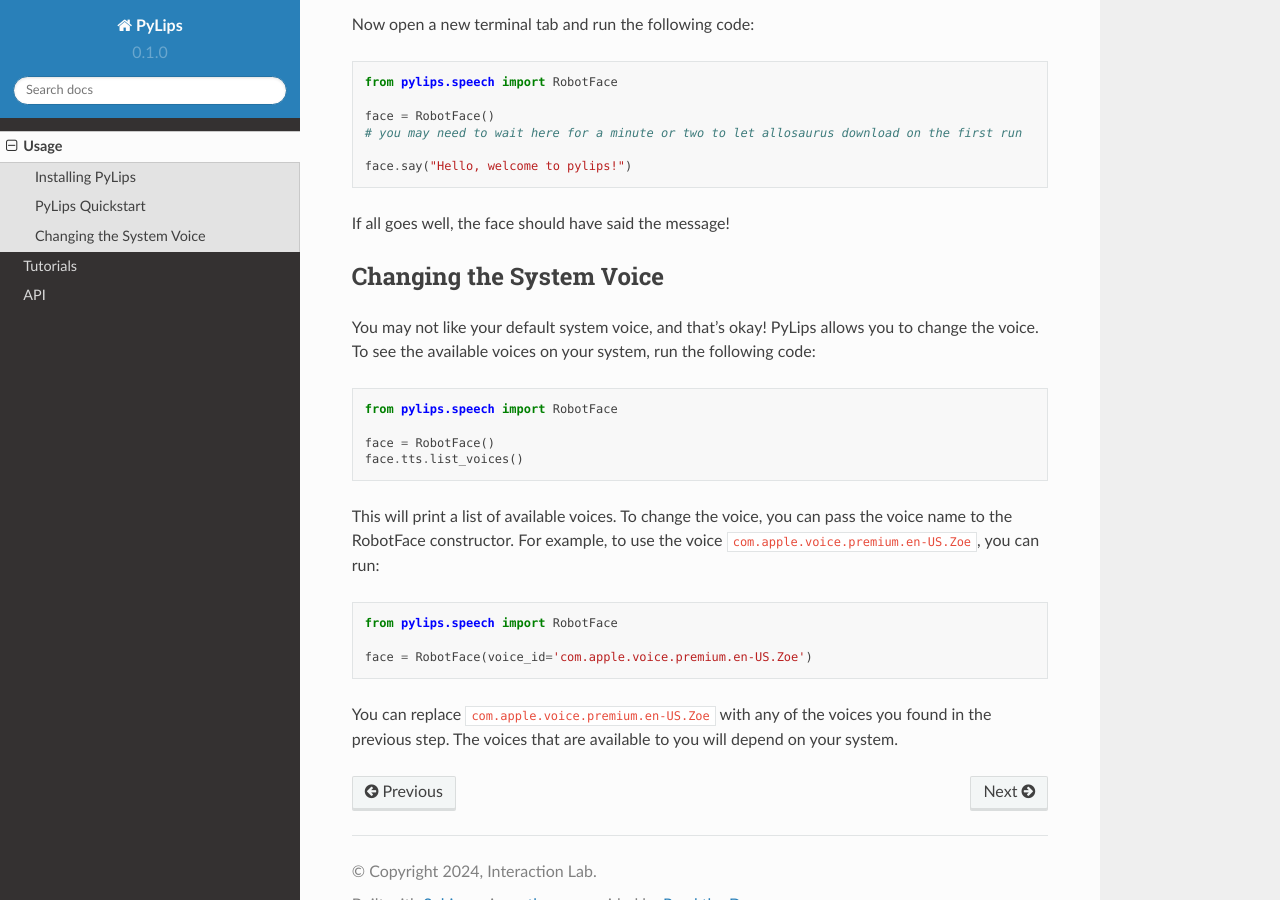
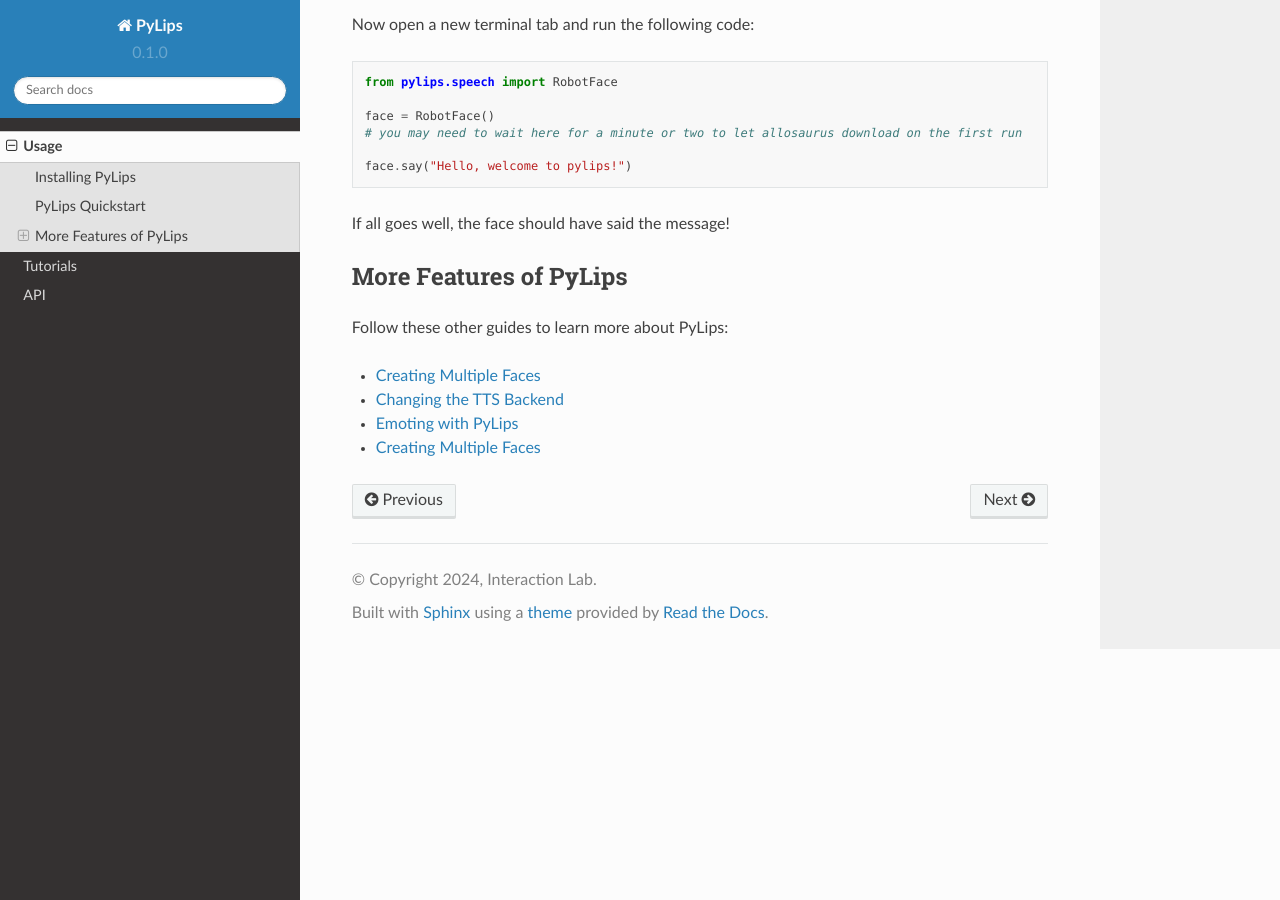
Before and after one commit to interaction-lab/PyLips, a Sphinx documentation site: the page built from docs/source/usage.rst, in a window 1280 px wide and 900 px high, scrolled down 844 px. Built offline with Sphinx 7.4.7 and the Read the Docs theme 2.0.0, drawn with Linux system fonts in a browser that asks for light colours.

Commit message:
more documentation

```diff
--- a/docs/source/usage.rst
+++ b/docs/source/usage.rst
@@ -51,26 +51,15 @@ Now open a new terminal tab and run the following code:
 If all goes well, the face should have said the message!
 
 
-Changing the System Voice
+More Features of PyLips
 ----------------
-You may not like your default system voice, and that's okay! PyLips allows you to change the voice.
-To see the available voices on your system, run the following code:
+Follow these other guides to learn more about PyLips:
 
-.. code-block:: python
+.. toctree::
+   :maxdepth: 2
+   :titlesonly:
 
-   from pylips.speech import RobotFace
-
-   face = RobotFace()
-   face.tts.list_voices()
-
-This will print a list of available voices. To change the voice, you can pass the voice name to the
-RobotFace constructor. For example, to use the voice ``com.apple.voice.premium.en-US.Zoe``, you can run:
-
-.. code-block:: python
-
-   from pylips.speech import RobotFace
-
-   face = RobotFace(voice_id='com.apple.voice.premium.en-US.Zoe')
-
-You can replace ``com.apple.voice.premium.en-US.Zoe`` with any of the voices you found in the previous step.
-The voices that are available to you will depend on your system.
+   usage/changing_voice
+   usage/tts_integration
+   usage/making_expressions
+   usage/multiple_faces
--- /dev/null
+++ b/docs/source/usage/making_expressions.rst
@@ -0,0 +1,2 @@
+Emoting with PyLips
+=====
--- /dev/null
+++ b/docs/source/usage/multiple_faces.rst
@@ -0,0 +1,2 @@
+Creating Multiple Faces
+=====
--- /dev/null
+++ b/docs/source/usage/tts_integration.rst
@@ -0,0 +1,2 @@
+Changing the TTS Backend
+=====
```
Also changed, not shown: docs/source/usage/changing_voice.rst (added, +24 -0 lines).
